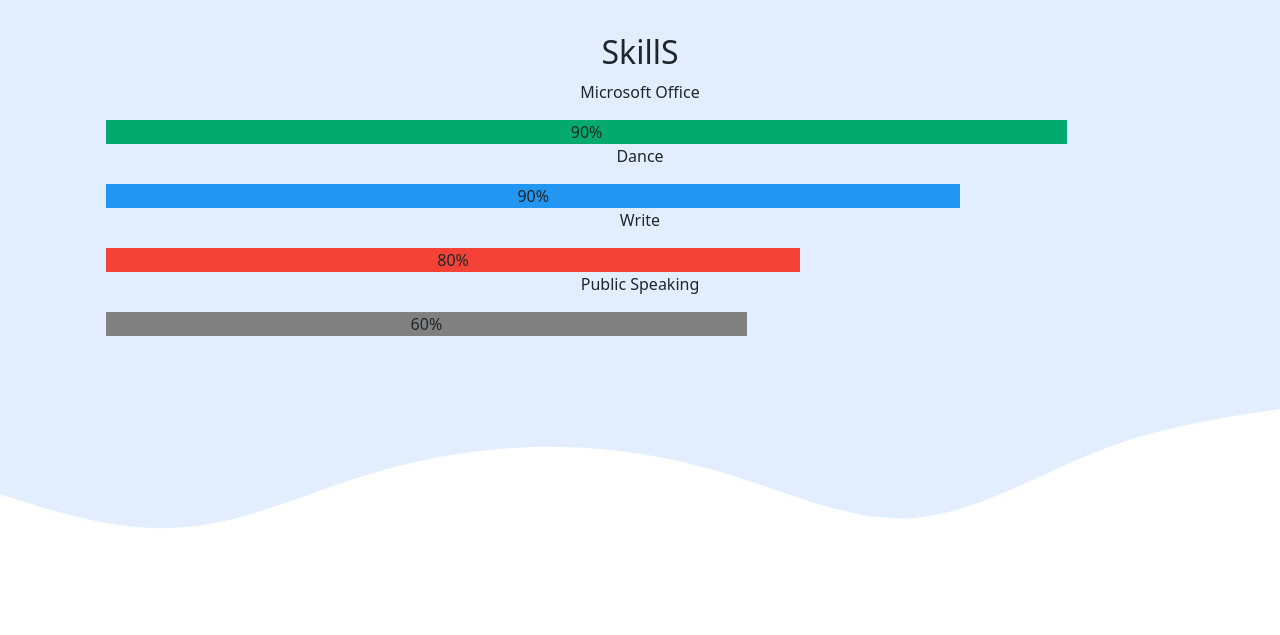
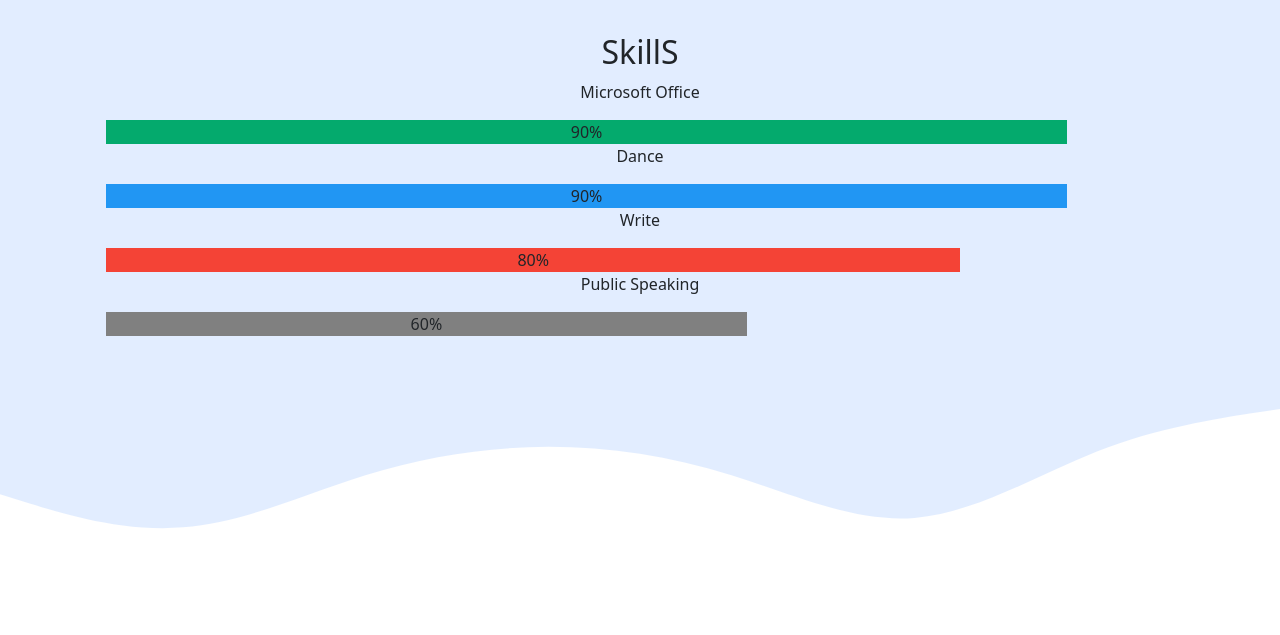
Before and after one commit to DesyBoban/desyboban, a PHP site: page /index.html in a window 1280 px wide. Shown: the part 5803-6438 px from the top of the page. Run offline with PHP 8.4, Linux system fonts and the light colour scheme; some libraries are stand-ins or nearby versions.

Commit message:
Update style.css

```diff
--- a/style.css
+++ b/style.css
@@ -70,8 +70,8 @@ background-color: #FFFFFF;
 }
 
 .html {width: 90%; background-color: #04AA6D;} /* Green */
-.css {width: 80%; background-color: #2196F3;} /* Blue */
-.js {width: 65%; background-color: #f44336;} /* Red */
+.css {width: 90%; background-color: #2196F3;} /* Blue */
+.js {width: 80%; background-color: #f44336;} /* Red */
 .php {width: 60%; background-color: #808080;} /* Dark Grey */
 
 
```
